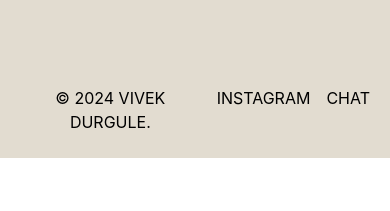
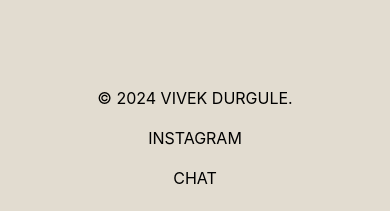
Before and after one commit to VivekDurgule12/Vivek, a React (Vite) app: page /gallery in a window 390 px wide. Shown: the part 1019-1230 px from the top of the page. Before the commit the page ends 1177 px from the top, so only its background shows below. Built offline with nearby package versions, Linux system fonts and the light colour scheme.

Commit message:
footer add res

```diff
--- a/src/components/VivekPages/Footer.jsx
+++ b/src/components/VivekPages/Footer.jsx
@@ -7,33 +7,24 @@ function Footer() {
       initial={{ opacity: 0, y: 20 }}
       animate={{ opacity: 1, y: 0 }}
       transition={{ duration: 0.6, ease: 'easeOut' }}
-      className=" bottom-0 w-full  text-gray-600 text-center py-4 flex text-center items-center justify-between p-5 "
+      className="w-full text-gray-600 text-center py-4 flex flex-col md:flex-row items-center justify-between p-5 "
     >
-      <p className="text-black py-2 px-4 rounded transition duration-300 relative group" >&copy; 2024 Vivek Durgule.
-      <span className="absolute left-0 bottom-0 w-0 h-0.5 bg-black transition-all duration-300 group-hover:w-full"></span>
+      <p className="text-black py-2 px-4 rounded transition duration-300 relative group">
+        &copy; 2024 Vivek Durgule.
+        <span className="absolute left-0 bottom-0 w-0 h-0.5 bg-black transition-all duration-300 group-hover:w-full"></span>
       </p>
-      <p
-      > <a   href="https://www.instagram.com/vivekdurgule12?igsh=aHV1a2V2eTBkd3I4"
-      className="text-black py-2 px-4 rounded transition duration-300 relative group"
-      >Instagram
-      <span className="absolute left-0 bottom-0 w-0 h-0.5 bg-black transition-all duration-300 group-hover:w-full"></span>
-      </a> </p>
-      <p>
-        <a
-      href="https://wa.me/9112251220?text=Hello%20Vivek,%20I%20Am%20interested%20in%20your%20Work."
-      target="_blank"
-      rel="noopener noreferrer"
-      className="text-black py-2 px-4 rounded transition duration-300 relative group"
-    >
-     Chat
-      <span className="absolute left-0 bottom-0 w-0 h-0.5 bg-black transition-all duration-300 group-hover:w-full"></span>
-    </a></p>
-    {/* <p
-    className="text-black py-2 px-4 rounded transition duration-300 relative group"
-    >
-
-      <span className="absolute left-0 bottom-0 w-0 h-0.5 bg-black transition-all duration-300 group-hover:w-full"></span>
-    </p> */}
+      <p className="text-black py-2 px-4 rounded transition duration-300 relative group">
+        <a href="https://www.instagram.com/vivekdurgule12?igsh=aHV1a2V2eTBkd3I4">
+          Instagram
+          <span className="absolute left-0 bottom-0 w-0 h-0.5 bg-black transition-all duration-300 group-hover:w-full"></span>
+        </a>
+      </p>
+      <p className="text-black py-2 px-4 rounded transition duration-300 relative group">
+        <a href="https://wa.me/9112251220?text=Hello%20Vivek,%20I%20Am%20interested%20in%20your%20Work." target="_blank" rel="noopener noreferrer">
+          Chat
+          <span className="absolute left-0 bottom-0 w-0 h-0.5 bg-black transition-all duration-300 group-hover:w-full"></span>
+        </a>
+      </p>
     </motion.footer>
   );
 }
--- a/src/components/VivekPages/PageOne.jsx
+++ b/src/components/VivekPages/PageOne.jsx
@@ -47,7 +47,7 @@ function PageOne() {
 
   return (
     <div className="relative text-white h-screen flex items-center justify-center m-5 md:m-14 bottom-80 md:bottom-64 ">
-      <div className="text-justify p-5 md:text-4xl text-[15px] mt-[-50%] md:mt-[10%]  capitalize">
+      <div className="text-justify p-5 md:text-4xl text-[15px] mt-[-30%] md:mt-[10%]  capitalize">
         <p ref={gsapRef} className='text-[#474746]'>
         <div>
   <span>About Me</span>
--- a/src/components/Viveks.jsx
+++ b/src/components/Viveks.jsx
@@ -35,7 +35,7 @@ function Viveks() {
           className="md:text-[100px] md:mt-[-10%] md:text-start text-center text-4xl md:mb-[-10%] mb-[20%] "
         >
           <div className=''  ref={gsapRef}>
-          <h1 className="text-black">
+          <h1 className="relative text-black " >
   {['V', 'I', 'V', 'E', 'K'].map((char, index) => (
     <span
       key={index}
@@ -56,7 +56,7 @@ function Viveks() {
   ))}
 </h1>
 
-          <hr className='border-t-3 border-gray-700 mt-[90px]' />
+          <hr className='border-t-3 border-gray-700 mt-[90px] mb-11' />
           </div>
         </div>
 
```
